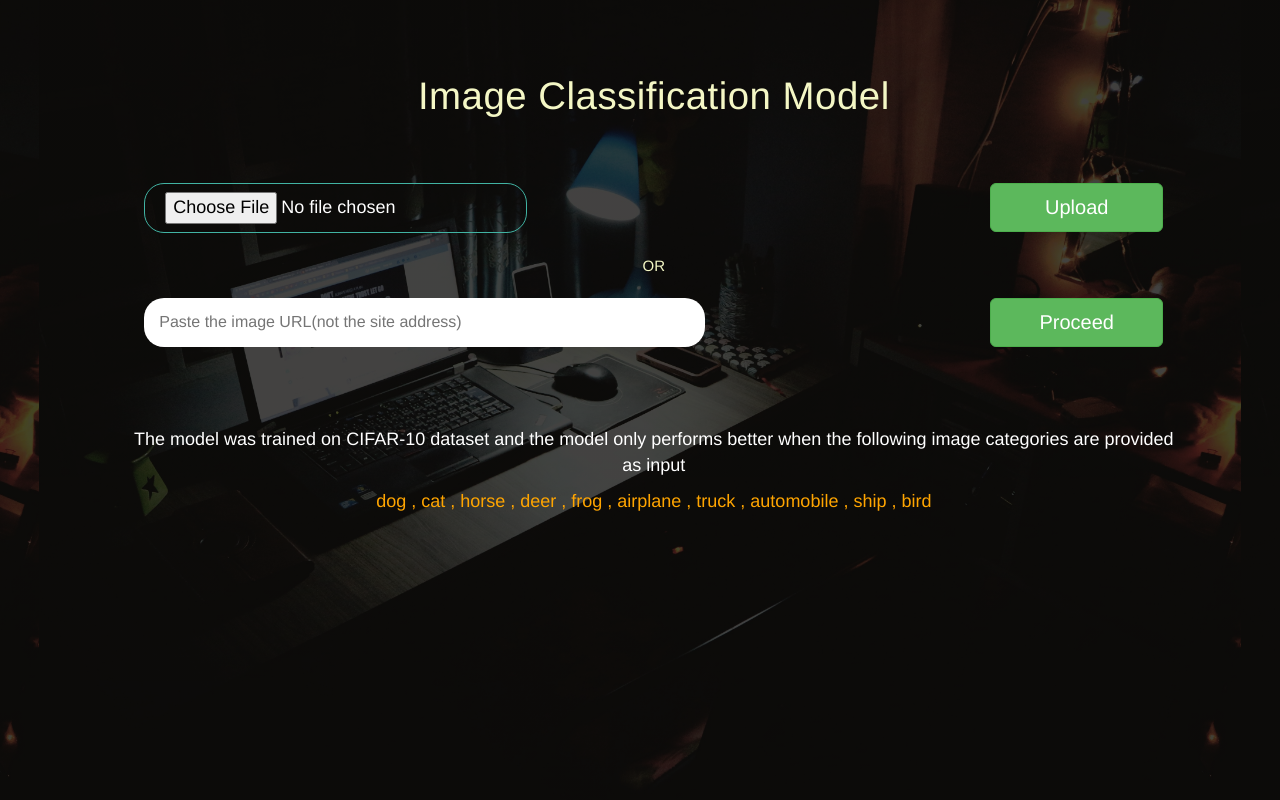
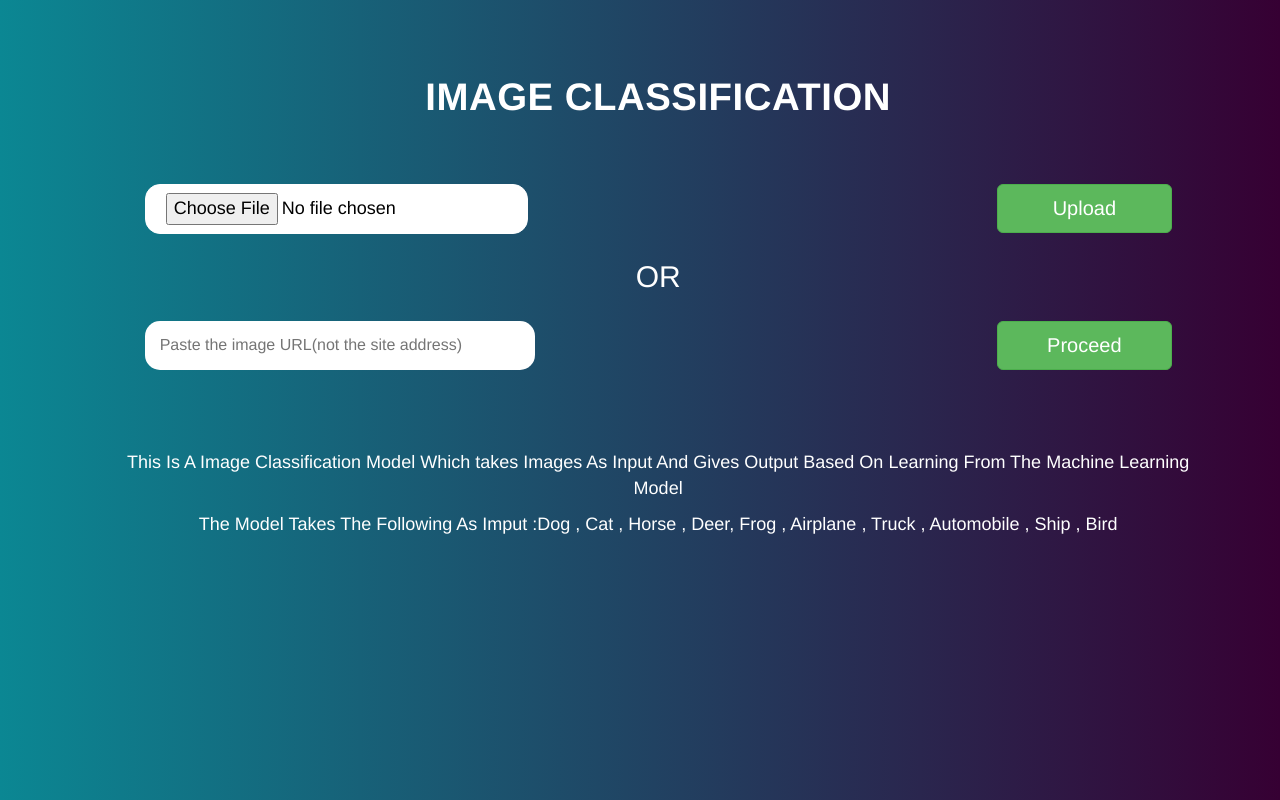
Before and after one commit to ManavSanghvi02/Image-Classification-Web-Application, a Flask app: page / in a window 1280 px wide. Run offline with Flask 3, Linux system fonts and the light colour scheme; some libraries are stand-ins or nearby versions.

Commit message:
final commit

```diff
--- a/app.py
+++ b/app.py
@@ -121,4 +121,4 @@ def success():
         return render_template('index.html')
 
 if __name__ == "__main__":
-    app.run(host='0.0.0.0', port = 8080)
+    app.run(host='0.0.0.0', port = 8080,debug=True)
--- a/static/css/style.css
+++ b/static/css/style.css
@@ -32,8 +32,8 @@ html {
 .header-content-text
 {
     font-size: 3vw;
-    font-weight: 500;
-    color: #f4f7c5;
+    font-weight: 650;
+    color: #ffffff;
     letter-spacing: 0.5px;
 }
 
@@ -77,9 +77,10 @@ html {
 
 .file-form-input
 {
-    border-radius: 20px;
-    border: 1px solid #41b3a3;
-    color: white;
+    border-radius: 15px;
+    background-color: #fff;
+    border: 1px solid #ffffff;
+    color: rgb(0, 0, 0);
     display: inline-block;
     padding: 8px 20px 8px 20px;
     font-weight: 300;
@@ -112,9 +113,9 @@ html {
 
 .uploadOR > span
 {
-    font-size: 15px;
+    font-size: 30px;
     font-weight: 400;
-    color: #f4f7c5;
+    color: #ffffff;
     padding-top: 1%;
     padding-bottom: 1%;
 }
@@ -140,13 +141,13 @@ html {
 
 .link-form-input
 {
-    width: 55%;
+    width: 38%;
     border: 0px solid #41b3a3;
     display: inline-block;
     padding: 4px 15px 4px 15px;
     font-weight: 300;
     text-decoration: none;
-    border-radius: 20px;
+    border-radius: 15px;
     font-size: 16px;
     transition: background-color 0.2s , border 0.2s , color 0.2s;
 }
--- a/templates/index.html
+++ b/templates/index.html
@@ -22,13 +22,13 @@
             margin: auto;
         }
 
-        .bg-img {
+        /* .bg-img {
             width: 100%;
             height: 100vh;
             background-image: linear-gradient(rgba(0, 0, 0, 0.71), rgba(0, 0, 0, 0.7)), url('static/css/front.jpg');
             background-size: contain;
             background-position: center;
-        }
+        } */
 
         .btn-success {
             color: #fff;
@@ -42,14 +42,17 @@
 </head>
 
 <body>
-    <div class="bg-img">
+    <div class="bg-img" style="background: #360033;  /* fallback for old browsers */
+background: -webkit-linear-gradient(to right, #0b8793, #360033);  /* Chrome 10-25, Safari 5.1-6 */
+background: linear-gradient(to right, #0b8793, #360033); /* W3C, IE 10+/ Edge, Firefox 16+, Chrome 26+, Opera 12+, Safari 7+ */
+">
         <div class="content">
             <div class="index-main">
 
                 <div style="width : 100%; padding-top : 5%;">
                     <div class="header-content">
-                        <h1 style="text-align: center;color: white"><span class="header-content-text">Image
-                                Classification Model</span></h1>
+                        <h1 style="text-align: center;color: rgb(198, 29, 29)"><span class="header-content-text">IMAGE
+                                CLASSIFICATION</span></h1>
                     </div>
                 </div>
 
@@ -57,7 +60,7 @@
 
                     <div class="upload-file">
                         <form class="file-form" action="/success" method="post" , enctype="multipart/form-data">
-                            <input class="file-form-input" type="file" , name="file" />
+                            <input class="file-form-input" type="file", name="file" />
                             <button class="btn btn-success btn-lg">Upload</button>
                         </form>
                     </div>
@@ -74,25 +77,26 @@
                         </form>
                     </div>
                     <div class="header-content-sub">
-                        <p style="text-align: center; margin-top: 15px;color: red" class="header-content-info">{{error}}
+                        <p style="text-align:center ; margin-top: 15px;color: red" class="header-content-info">{{error}}
                         </p>
                     </div>
                 </div>
 
                 <div class="footer">
-                    <div class="header-content-sub">
-                        <p style="text-align: center;color: white" class="header-content-info">The model was trained on
-                            CIFAR-10 dataset and the model only performs better when the following image categories are
-                            provided as input</p>
+                    <div class="header-content-sub" >
+                        <p style="text-align: center;color: #ffffff;" class="header-content-info">This Is A Image Classification Model Which takes Images As Input And Gives Output Based On Learning From The Machine Learning Model</p>
                     </div>
                     <div class="header-content-sub">
-                        <p style="text-align: center;color:orange" class="header-content-info">dog , cat , horse , deer
-                            , frog , airplane , truck , automobile , ship , bird</p>
+                        <p style="text-align: center;color:#ffffff" class="header-content-info">The Model Takes The Following As Imput :Dog , Cat , Horse , Deer, Frog , Airplane , Truck , Automobile , Ship , Bird</p>
                     </div>
+                </div>
+                <div>
+
                 </div>
             </div>
         </div>
     </div>
+
 </body>
 
 </html>
```
